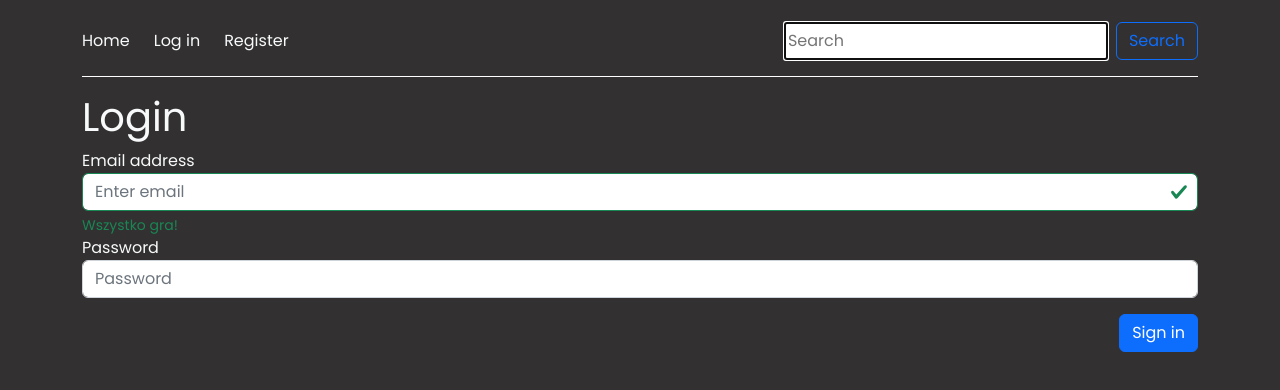
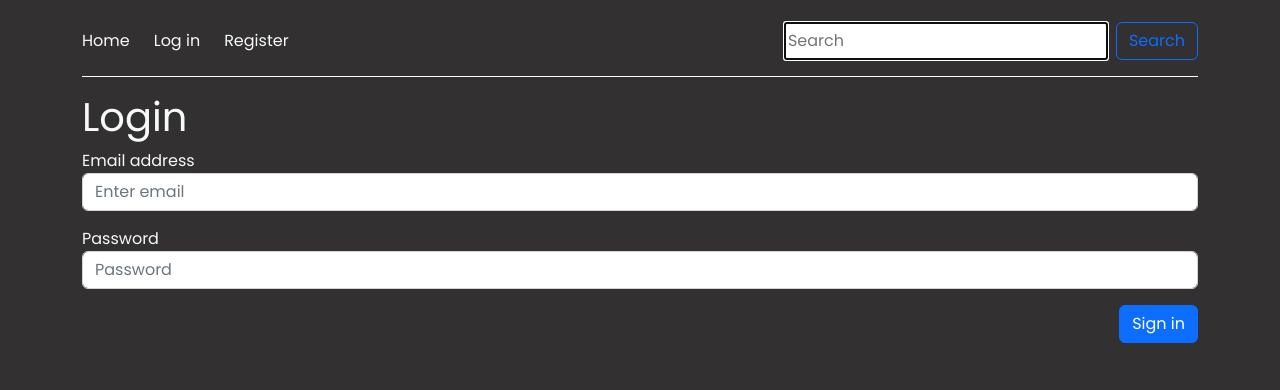
Before and after one commit to joannaMakarewicz/picture-shop, a React (Create React App) app: page /zaloguj in a window 1280 px wide. Shown: the top 390 px of the page. Built offline with nearby package versions, Linux system fonts and the light colour scheme; no server answers.

Commit message:
validation changes into login page

```diff
--- a/src/pages/Login/Login.js
+++ b/src/pages/Login/Login.js
@@ -59,10 +59,11 @@ const Login = () => {
 
 
   useEffect(()=> {
+
     if(validateEmail(form.email.value)) {
       setErrors({...errors, email: ""})
     }else {
-      setErrors({...errors, email: "Adres e-mail musi zawierać "})
+      setErrors({...errors, email: "Niepoprawny adres e-mail"})
     }
   }, [form.email.value])
 
@@ -97,12 +98,12 @@ const Login = () => {
               placeholder="Enter email"
               onChange={(e) => checkHandler(e.target.value, "email")}
               value={form.email.value}
-              className={`form-control ${errors.email ? 'is-invalid' : 'is-valid'}`}
+              className={`form-control ${errors.email ? 'is-invalid' : ''}`}
             />
             <div className="invalid-feedback">{errors.email}</div>
             <div className="valid-feedback">Wszystko gra!</div>
           </div>
-          <div className="form-group">
+          <div className="form-group mt-3">
             <label htmlFor="exampleInputPassword1">Password</label>
             <input
               type="password"
```
